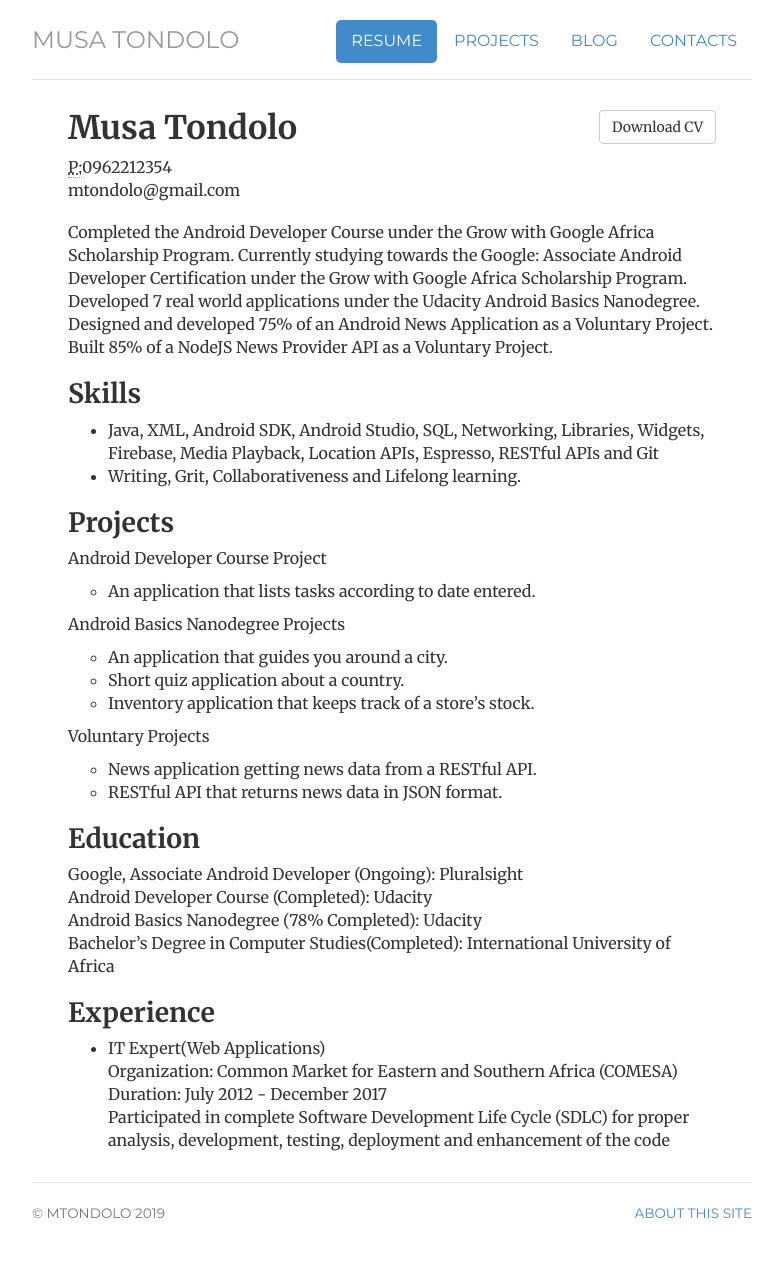
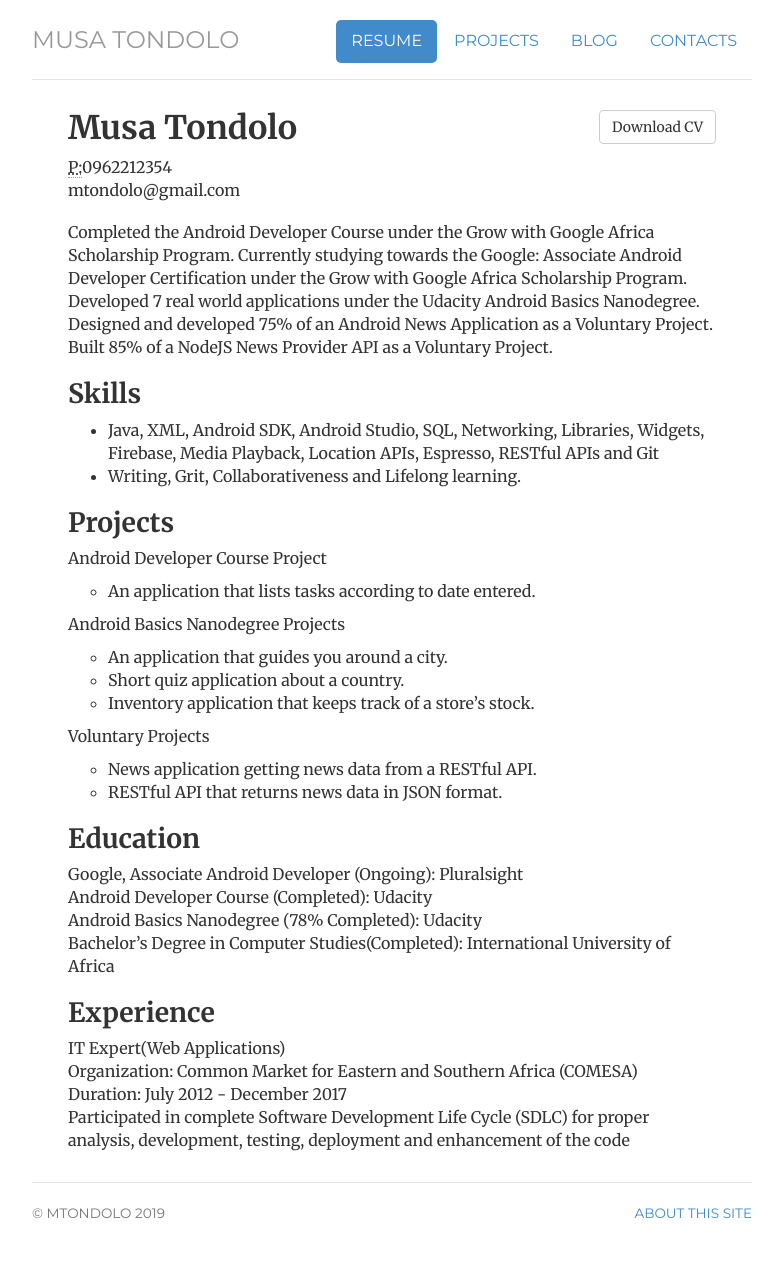
Before and after one commit to mtondolo/mtondolo.github.io, a Jekyll site: the page built from cv/index.html, in a window 1280 px wide. Shown: the whole page, without its empty margins (248-1031 px from the left). Built offline with Jekyll 4.4.1, drawn with Linux system fonts in a browser that asks for light colours.

Commit message:
Update index.html

```diff
--- a/cv/index.html
+++ b/cv/index.html
@@ -69,14 +69,10 @@ description: Current Resume for Musa Tondolo, an Android Developer supplimented
 
                                 <h2>Experience</h2>
 				        <p>
-					<ul>
-					<li>IT Expert(Web Applications)</li>
+					IT Expert(Web Applications)<br>
 					Organization: Common Market for Eastern and Southern Africa (COMESA)<br>
 					Duration: July 2012 - December 2017<br>
 					Participated in complete Software Development Life Cycle (SDLC) for proper analysis, development, testing, deployment and enhancement of the code<br>
-					</ul>
-					</p>
-	                                </ul>
 	                                </p>
 
 </div>
```
